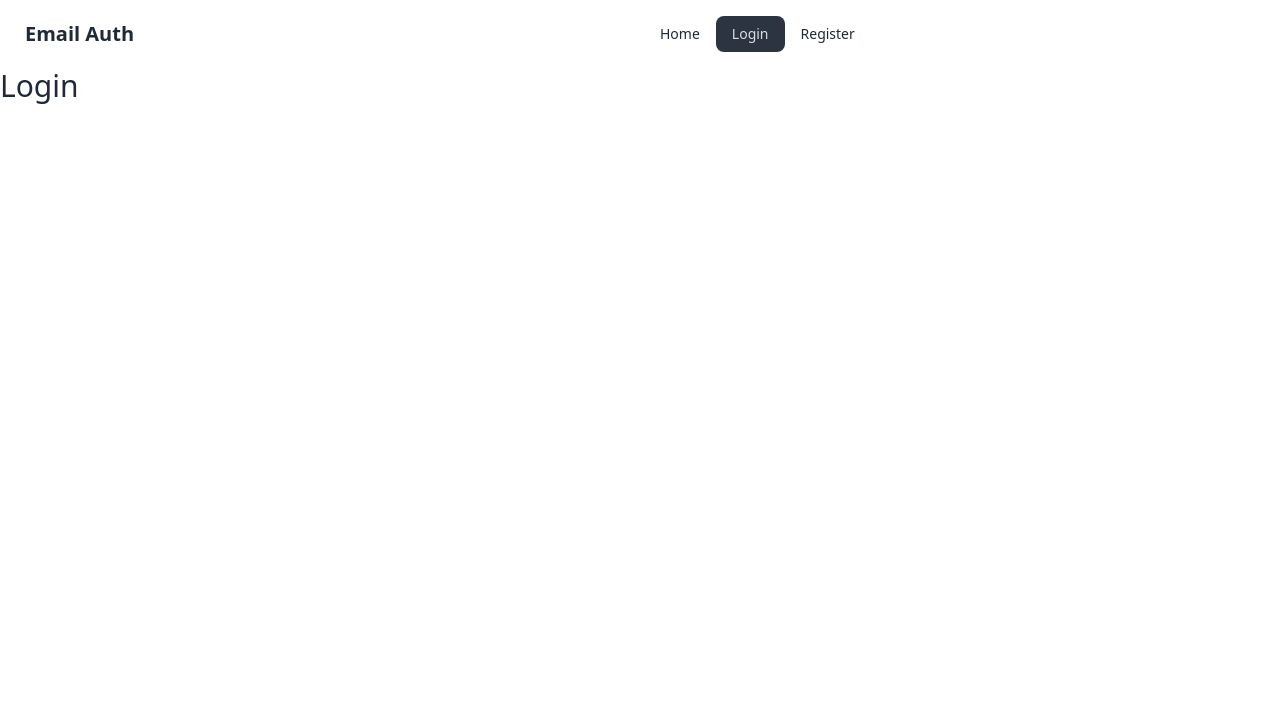
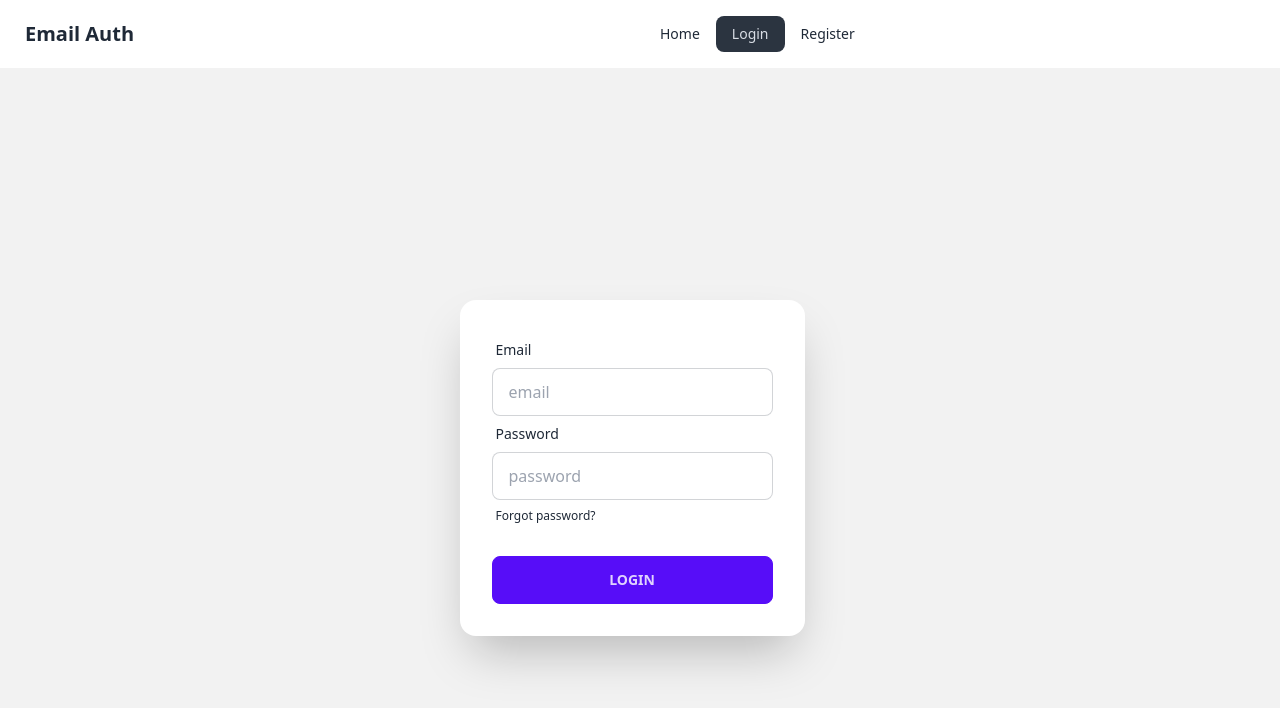
Before and after one commit to Zahid51095/email-authentication, a React (Vite) app: page /login in a window 1280 px wide. Shown: the top 708 px of the page. Built offline with nearby package versions, Linux system fonts and the light colour scheme.

Commit message:
login functionality and form added in login page

```diff
--- a/src/components/Login/Login.jsx
+++ b/src/components/Login/Login.jsx
@@ -1,10 +1,89 @@
+import { signInWithEmailAndPassword } from "firebase/auth";
+import auth from "../../Firebase/Firebase.config";
+import { useState } from "react";
 
 const Login = () => {
-    return (
-        <div>
-            <h2 className="text-3xl">Login</h2>
+    const [registerError, setRegisterError] = useState("");
+    const [success, setSuccess] = useState("");
+
+
+
+    const handleLogin = e => {
+        e.preventDefault();
+        const email = e.target.email.value;
+        const password = e.target.password.value;
+        console.log(email, password);
+
+        setRegisterError("");
+        setSuccess("");
+
+        signInWithEmailAndPassword(auth, email, password)
+        .then(result => {
+            console.log(result.user);
+            setSuccess("Welcome Abroad");
+        })
+        .catch(error => {
+            console.error(error);
+            setRegisterError(error.message);
+        })
+    }
+
+
+
+  return (
+
+
+    <div className="hero min-h-screen bg-base-200">
+
+      <div className="hero-content flex-col lg:flex-row-reverse">
+      <div>
+        {registerError && <p className="text-red-700">{registerError}</p>}
+         {success && <p className="text-green-700">{success}</p>}
         </div>
-    );
+
+        <div className="card flex-shrink-0 w-full max-w-sm shadow-2xl bg-base-100">
+
+          <div className="card-body">
+
+           <form onSubmit={handleLogin}>
+           <div className="form-control">
+              <label className="label">
+                <span className="label-text">Email</span>
+              </label>
+              <input
+                type="email"
+                name="email"
+                placeholder="email"
+                className="input input-bordered"
+                required
+              />
+            </div>
+            <div className="form-control">
+              <label className="label">
+                <span className="label-text">Password</span>
+              </label>
+              <input
+                type="password"
+                name="password"
+                placeholder="password"
+                className="input input-bordered"
+                required
+              />
+              <label className="label">
+                <a href="#" className="label-text-alt link link-hover">
+                  Forgot password?
+                </a>
+              </label>
+            </div>
+            <div className="form-control mt-6">
+              <button className="btn btn-primary">Login</button>
+            </div>
+           </form>
+          </div>
+        </div>
+      </div>
+    </div>
+  );
 };
 
 export default Login;
```
